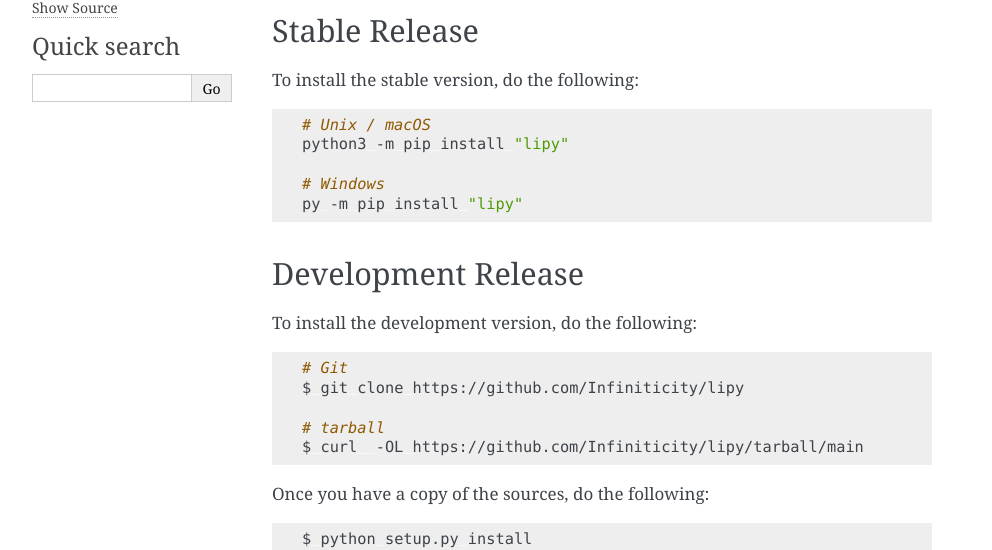
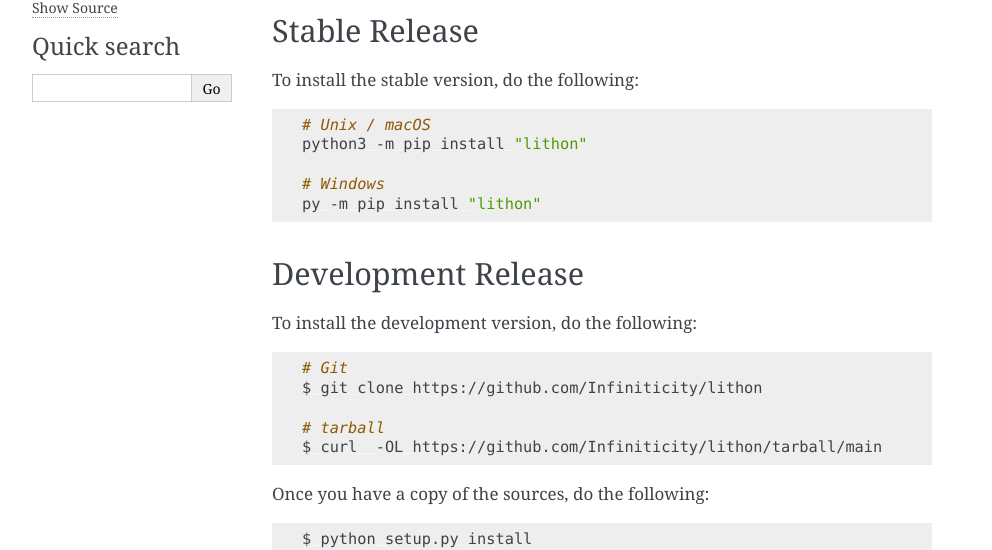
Before and after one commit to Ombucha/lithon, a Sphinx documentation site: the page built from docs/installation.rst, in a window 1280 px wide. Shown: the part 216-766 px from the top of the page, without its empty margins (148-1140 px from the left). Built offline with Sphinx 7.4.7, drawn with Linux system fonts in a browser that asks for light colours.

Commit message:
Update Project Name

```diff
--- a/docs/conf.py
+++ b/docs/conf.py
@@ -7,7 +7,7 @@ sys.path.insert(0, os.path.abspath("."))
 sys.path.insert(0, os.path.abspath(".."))
 
 on_rtd = os.environ.get("READTHEDOCS") == "True"
-project = "lipy"
+project = "lithon"
 copyright = "2022, Omkaar"
 author = "Infiniticity"
 release = "1.0.0"
--- a/docs/index.rst
+++ b/docs/index.rst
@@ -1,4 +1,4 @@
-Welcome to lipy's documentation!
+Welcome to lithon's documentation!
 ================================
 
 .. toctree::
--- a/docs/installation.rst
+++ b/docs/installation.rst
@@ -14,10 +14,10 @@ To install the stable version, do the following:
 .. code-block:: sh
 
     # Unix / macOS
-    python3 -m pip install "lipy"
+    python3 -m pip install "lithon"
 
     # Windows
-    py -m pip install "lipy"
+    py -m pip install "lithon"
 
 
 Development Release
@@ -28,10 +28,10 @@ To install the development version, do the following:
 .. code-block:: sh
 
     # Git
-    $ git clone https://github.com/Infiniticity/lipy
+    $ git clone https://github.com/Infiniticity/lithon
 
     # tarball
-    $ curl  -OL https://github.com/Infiniticity/lipy/tarball/main
+    $ curl  -OL https://github.com/Infiniticity/lithon/tarball/main
 
 Once you have a copy of the sources, do the following:
 
--- a/pyproject.toml
+++ b/pyproject.toml
@@ -1,11 +1,11 @@
 [tool.poetry]
-name = "lipy"
+name = "lithon"
 version = "1.0.0"
 description = "A basic API wrapper for Lichess."
 authors = ["Infiniticity <omkaar.nerurkar@gmail.com>"]
 license = "MIT"
 readme = "README.rst"
-repository = "https://github.com/Infiniticity/lipy/"
+repository = "https://github.com/Infiniticity/lithon/"
 documentation = "https://lichess.readthedocs.io/"
 keywords = ["python", "lichess"]
 classifiers = [
@@ -19,4 +19,4 @@ packages = ["lichess"]
 requests = "2.28.*"
 
 [tool.poetry.urls]
-"Bug Tracker" = "https://github.com/Infiniticity/lipy/issues"
+"Bug Tracker" = "https://github.com/Infiniticity/lithon/issues"
--- a/setup.py
+++ b/setup.py
@@ -6,12 +6,12 @@ HERE = Path(__file__).resolve().parent
 README = (HERE / "README.rst").read_text()
 
 setup(
-    name = "lipy",
+    name = "lithon",
     version = "1.0.0",
     description = "A basic API wrapper for Lichess.",
     long_description = README,
     long_description_content_type = "text/x-rst",
-    url = "https://github.com/Infiniticity/lipy",
+    url = "https://github.com/Infiniticity/lithon",
     author = "Omkaar",
     author_email = "omkaar.nerurkar@gmail.com",
     license = "MIT",
```
Also changed, not shown: README.rst (+12 -12 lines), 1 other file.
